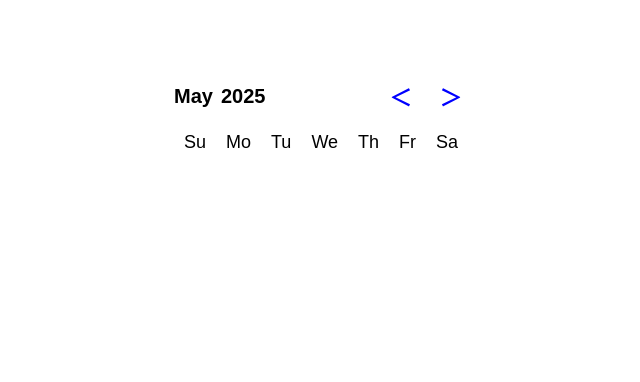
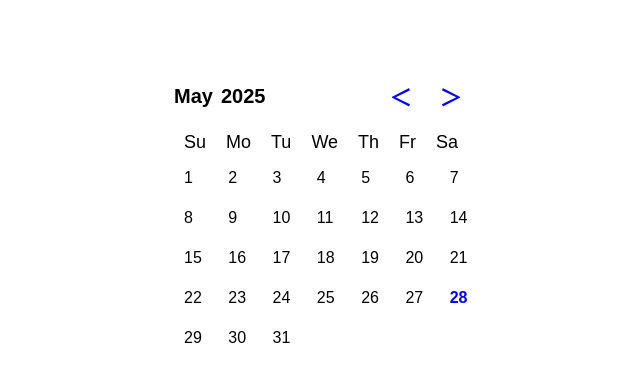
Before and after one commit to Kiransaha-09/calender, a React (Vite) app: page / in a window 1280 px wide. Shown: the top 382 px of the page, without its empty margins (434-1074 px from the left). Built offline with nearby package versions, Linux system fonts and the light colour scheme.

Commit message:
added css

```diff
--- a/src/App.css
+++ b/src/App.css
@@ -30,3 +30,36 @@
   font-weight: 400;
   color: black;
 }
+.days-container {
+  display: grid;
+  grid-template-columns: repeat(7, 1fr);
+  grid-auto-rows: 40px;
+  padding-top: 16px;
+  width: 310px;
+  margin-left: 610px;
+}
+.day {
+  cursor: pointer;
+  font-size: 16px;
+  font-weight: 500;
+}
+.selectedDate {
+  margin-left: 600px;
+  font-size: 16px;
+  font-weight: 800;
+}
+.selected {
+  border: 2px solid blue;
+  border-radius: 50%;
+  font-weight: bold;
+  cursor: pointer;
+  display: flex;
+  justify-content: center;
+  align-items: center;
+}
+.today {
+  color: blue;
+  cursor: pointer;
+  font-size: 16px;
+  font-weight: 600;
+}
--- a/src/App.jsx
+++ b/src/App.jsx
@@ -18,47 +18,73 @@ function App() {
   ];
   const weekNames = ["Su", "Mo", "Tu", "We", "Th", "Fr", "Sa"];
   const [currentDate, setCurrentDate] = useState(new Date());
+  const [selectedDate, setSelectedDate] = useState(null);
+  const [today, setToday] = useState(new Date().getDate());
+
   let month = monthNames[currentDate.getMonth()];
   let year = currentDate.getFullYear();
 
+  // Calculate total number of day's in a month
   function totalDaysInMonth(month, year) {
     return new Date(year, month + 1, 0).getDate();
   }
+
+  // Use above function to calculate current month total days count
   const days = totalDaysInMonth(currentDate.getMonth(), year);
 
+  // Handle navigation to previous month
   const handlePerviousMonth = () => {
     setCurrentDate((perviousDate) => {
       const perviousMonthDate = new Date(perviousDate);
       perviousMonthDate.setMonth(perviousMonthDate.getMonth() - 1);
+
+      const now = new Date();
+      const currentMonth = perviousMonthDate.getMonth() === now.getMonth();
+      setToday(currentMonth ? now.getDate() : null);
+      setSelectedDate(null);
       return perviousMonthDate;
     });
   };
 
+  // Handle navigation to next month
   const handleNextMonth = () => {
     setCurrentDate((nextmonth) => {
       const nextMonthDate = new Date(nextmonth);
       nextMonthDate.setMonth(nextMonthDate.getMonth() + 1);
+
+      const now = new Date();
+      const currentMonth = nextMonthDate.getMonth() === now.getMonth();
+      setToday(currentMonth ? now.getDate() : null);
+      setSelectedDate(null);
       return nextMonthDate;
     });
   };
 
+  // Calculate the start day of a month
   const firstDay = new Date(year, currentDate.getMonth(), 1).getDay();
 
+  // Empty array to add days count
   const dayArray = [];
   const day = 1;
 
-  //Add empty space before the days
-  for (let i = 0; i < firstDay; i++) {
-    dayArray.push(null);
-  }
-
-  // Add actual days to the calender
-  for (let i = day; i < day; i++) {
+  // Add actual days count to the calender
+  for (let i = day; i <= days; i++) {
     dayArray.push(i);
   }
 
-  console.log("first", dayArray);
+  // To get selected date
+  const handleSelectedDate = (day) => {
+    setSelectedDate(day);
+  };
 
+  // To show selcted date in proper formate
+  const formate = (day) => {
+    const formatedDate = new Date(year, currentDate.getMonth(), day);
+    const selectDate = formatedDate.getDate();
+    const selectMonth = formatedDate.getMonth() + 1;
+    const selectyear = formatedDate.getFullYear();
+    return `${selectDate}/${selectMonth}/${selectyear}`;
+  };
   return (
     <>
       <div className="main-container">
@@ -76,6 +102,23 @@ function App() {
           return <div key={key}>{week}</div>;
         })}
       </div>
+      <div className="days-container">
+        {dayArray.map((day, index) => {
+          return (
+            <div
+              key={index}
+              className={`day ${selectedDate === day ? "selected" : ""}
+              ${day === today ? "today" : ""}`}
+              onClick={() => handleSelectedDate(day)}
+            >
+              {day}
+            </div>
+          );
+        })}
+      </div>
+      <div className="selectedDate">
+        {selectedDate && <div>Selected: {formate(selectedDate)}</div>}
+      </div>
     </>
   );
 }
```
